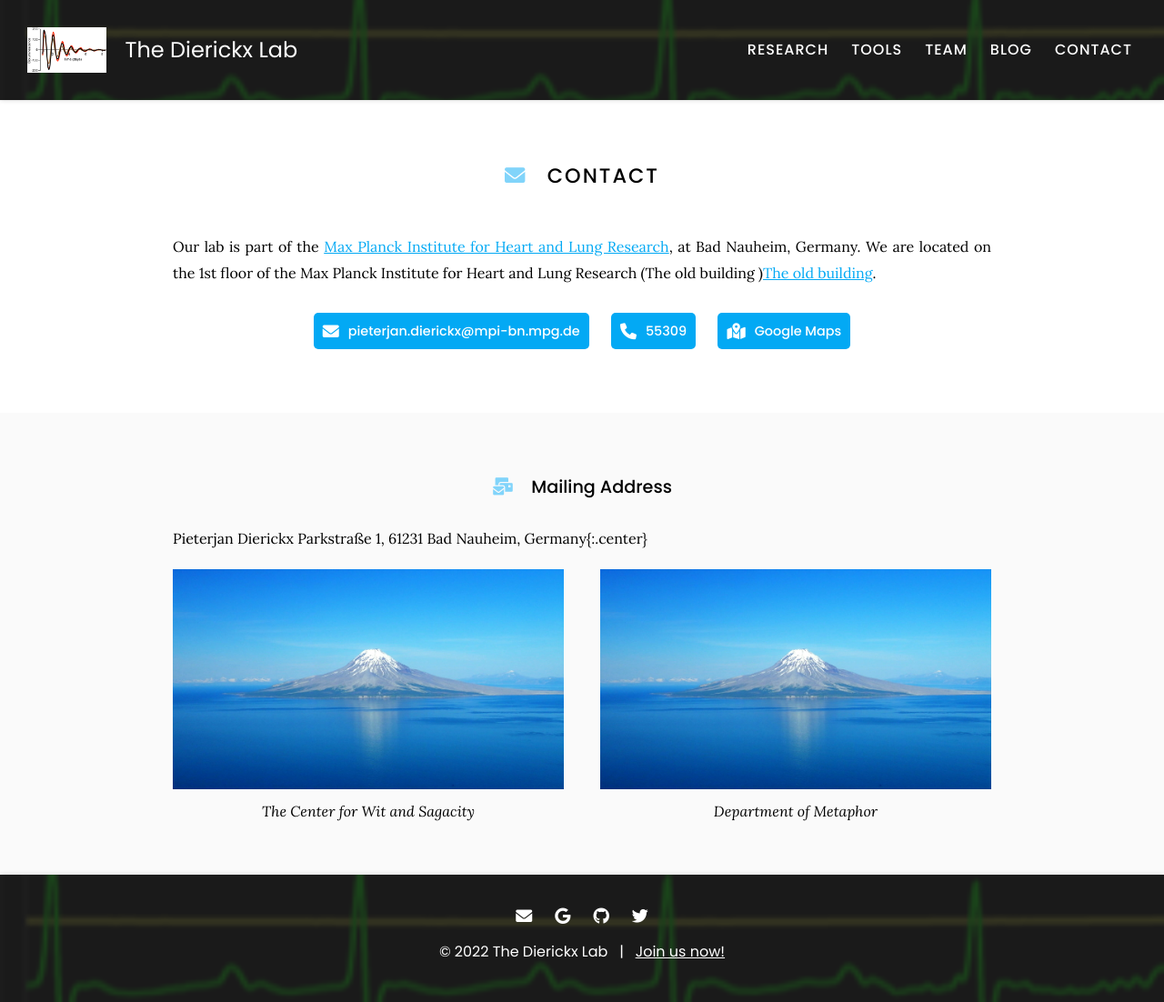
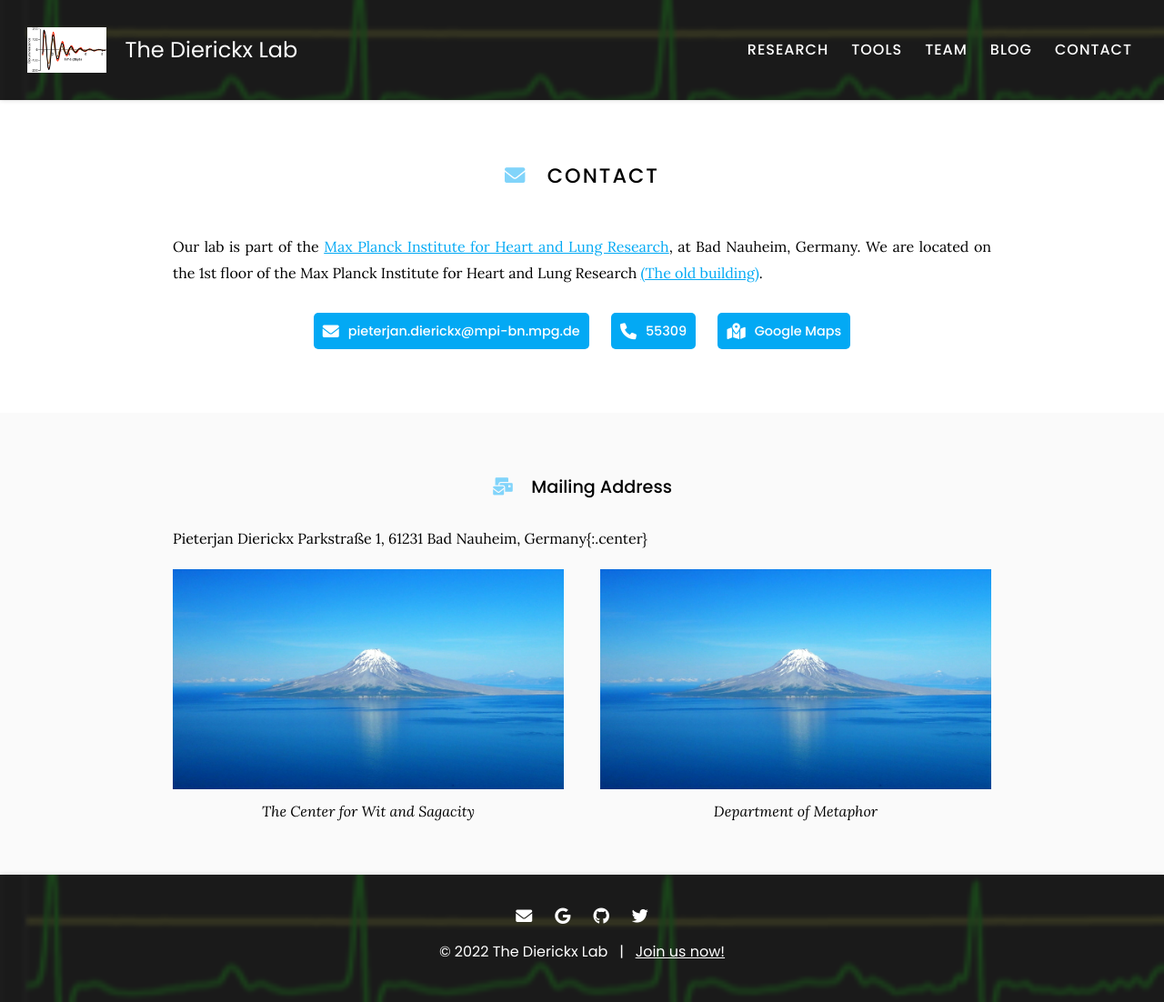
Before and after one commit to theDierickxLab/theDierickxLab, a Jekyll site: the page built from contact/index.md, in a window 1280 px wide. Shown: the whole page at 91% size. Built offline with Jekyll 4.4.1, drawn with Linux system fonts in a browser that asks for light colours.

Commit message:
Update index.md

```diff
--- a/contact/index.md
+++ b/contact/index.md
@@ -8,7 +8,7 @@
 # <i class="fas fa-envelope"></i>Contact
 
 Our lab is part of the [Max Planck Institute for Heart and Lung Research](https://www.mpi-hlr.de/en), at Bad Nauheim, Germany.
-We are located on the 1st floor of the Max Planck Institute for Heart and Lung Research (The old building )[The old building](https://www.google.com/maps/place/Max-Planck-Institut+f%C3%BCr+Herz-+und+Lungenforschung/@50.3667506,8.7379144,17z/data=!4m12!1m6!3m5!1s0x47bcfe0c82f63581:0x5625505a3ab962a7!2sMax+Planck+Institute+for+Heart+and+Lung+Research!8m2!3d50.3697187!4d8.7411311!3m4!1s0x47bcfe097eaf58e3:0x7ca4162824994b98!8m2!3d50.3662436!4d8.7430832).
+We are located on the 1st floor of the Max Planck Institute for Heart and Lung Research [(The old building)](https://www.google.com/maps/place/Max-Planck-Institut+f%C3%BCr+Herz-+und+Lungenforschung/@50.3667506,8.7379144,17z/data=!4m12!1m6!3m5!1s0x47bcfe0c82f63581:0x5625505a3ab962a7!2sMax+Planck+Institute+for+Heart+and+Lung+Research!8m2!3d50.3697187!4d8.7411311!3m4!1s0x47bcfe097eaf58e3:0x7ca4162824994b98!8m2!3d50.3662436!4d8.7430832).
 
 {%
   include link.html
```
